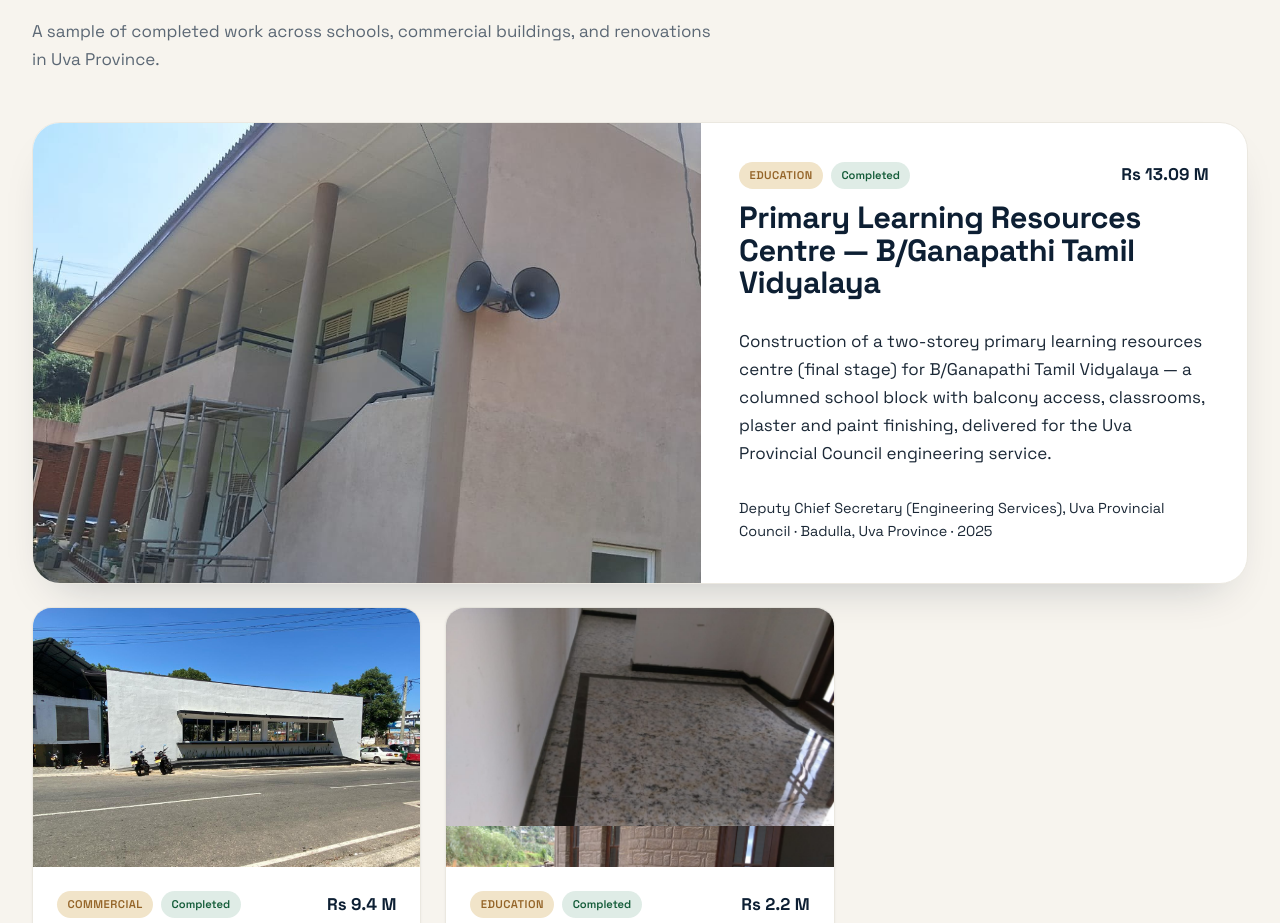
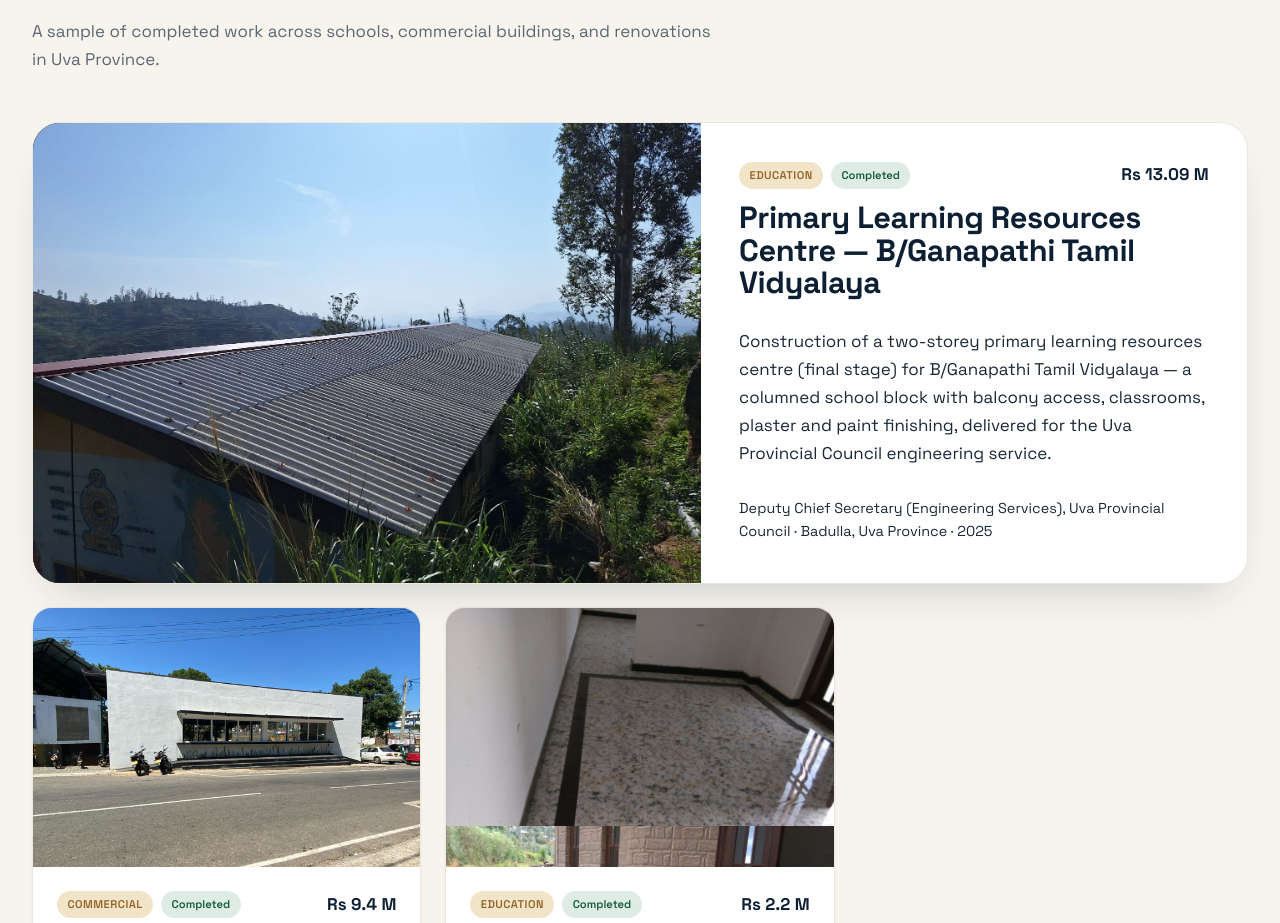
Before and after one commit to RizAhd/Bluemoon-Private-limited-Website, a Next.js app: page / in a window 1280 px wide. Shown: the part 2251-3174 px from the top of the page. Built offline with nearby package versions, Linux system fonts and the light colour scheme.

Commit message:
refactor: replace leadProject image with ProjectImageCarousel component

```diff
--- a/app/page.tsx
+++ b/app/page.tsx
@@ -57,8 +57,7 @@ export default function HomePage() {
           />
           <article className="feature-project" data-reveal>
             <div className="feature-project__media">
-              {/* eslint-disable-next-line @next/next/no-img-element */}
-              <img src={leadProject.cover} alt={leadProject.alt} loading="lazy" />
+              <ProjectImageCarousel images={leadProject.images} alt={leadProject.alt} />
             </div>
             <div className="feature-project__body">
               <div className="feature-project__meta">
```
